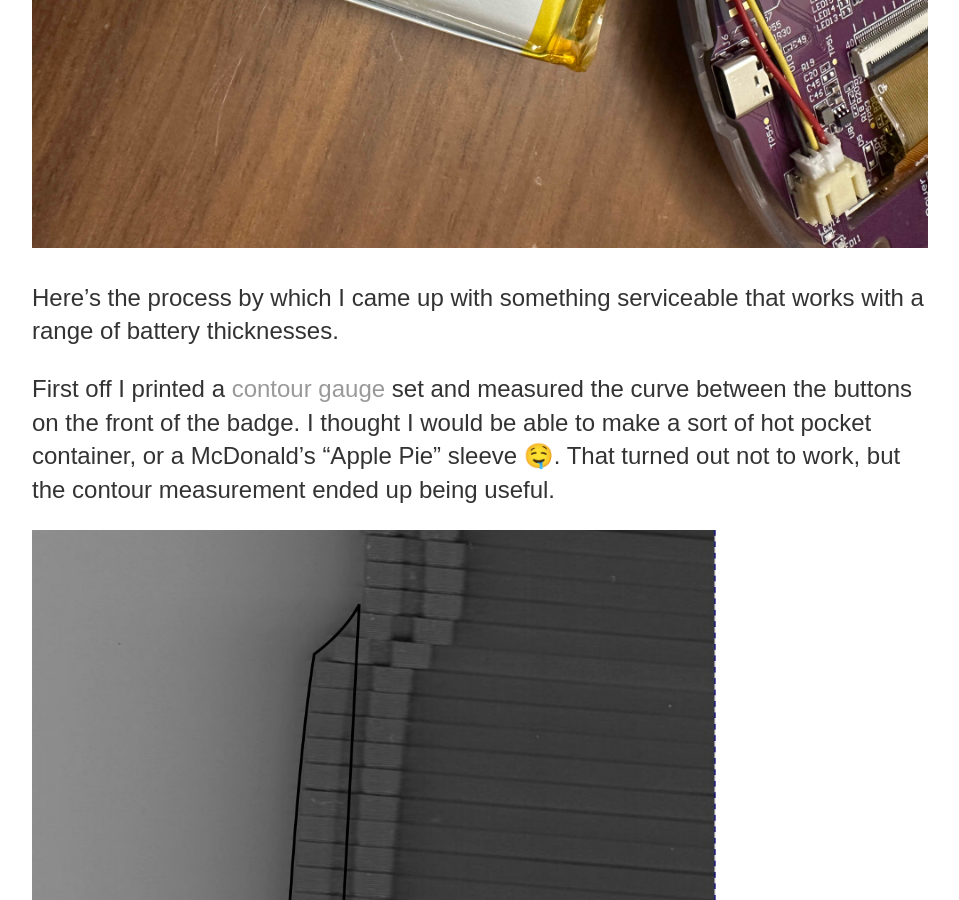
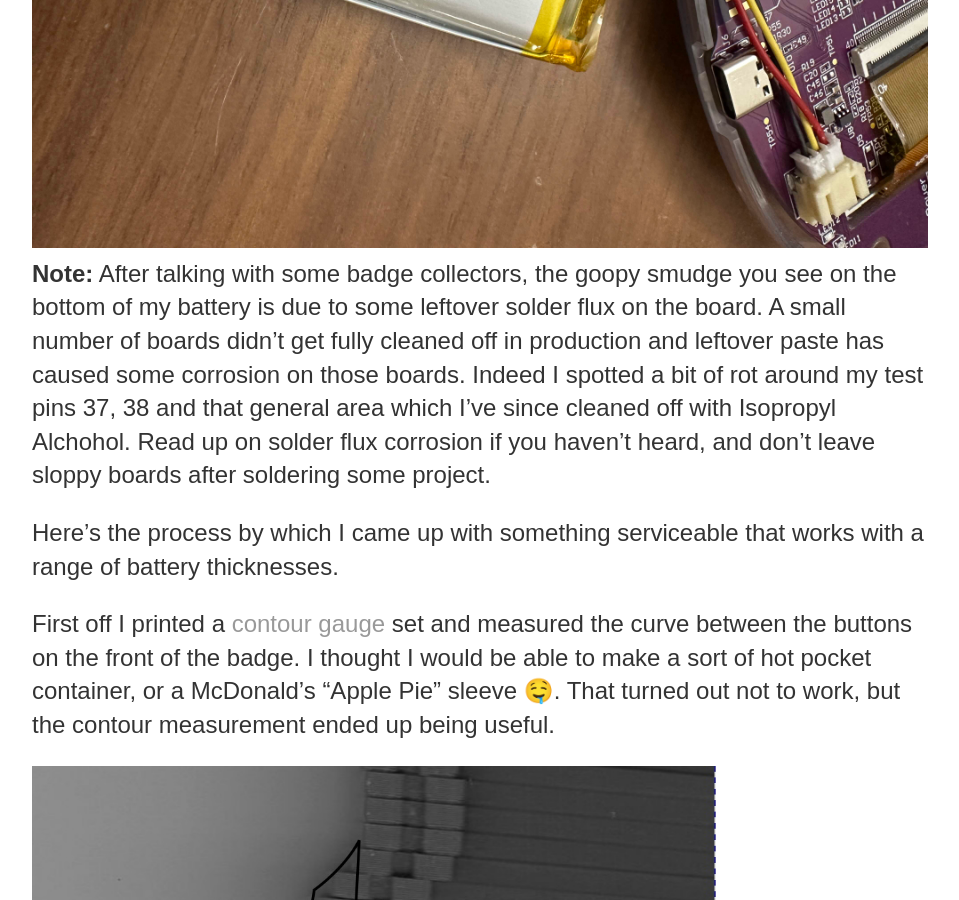
Before and after one commit to 020d/020d.github.io, a Jekyll site: the page built from _posts/2025-08-27-defcon-32-badge-part1.md, in a window 1280 px wide and 900 px high, scrolled down 1029 px. Shown: the whole window, without its empty margins (160-1119 px from the left). Built offline with Jekyll 4.4.1, drawn with Linux system fonts in a browser that asks for light colours.

Commit message:
Small update on soldering flux corrsion

```diff
--- a/_posts/2025-08-27-defcon-32-badge-part1.md
+++ b/_posts/2025-08-27-defcon-32-badge-part1.md
@@ -9,6 +9,7 @@ The Defcon 32 badge was a spectacular accomplishment using the unrelease Raspber
 One issue some have noted is the lack of battery mounting which allows it to slide around and rub against the board components, potentially puncturing the battery at some point. Some have leaked but that's probably more a manufacturing thing.
 
 <img src="/images/dc32badgebattery.jpg" width="auto" width="100%" alt="Underside of badge battery looking pretty beaten up, obvious indents where chips and surface mount components pressed against it."/>
+**Note:** After talking with some badge collectors, the goopy smudge you see on the bottom of my battery is due to some leftover solder flux on the board. A small number of boards didn't get fully cleaned off in production and leftover paste has caused some corrosion on those boards. Indeed I spotted a bit of rot around my test pins 37, 38 and that general area which I've since cleaned off with Isopropyl Alchohol. Read up on solder flux corrosion if you haven't heard, and don't leave sloppy boards after soldering some project.
 
 Here's the process by which I came up with something serviceable that works with a range of battery thicknesses.
 
```
